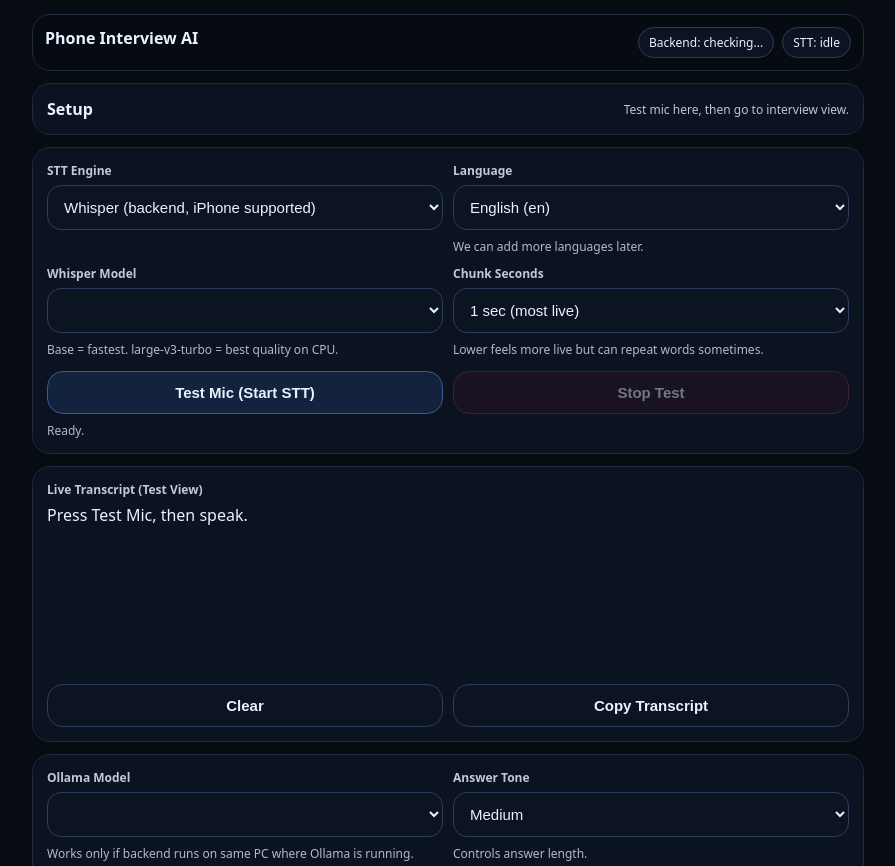
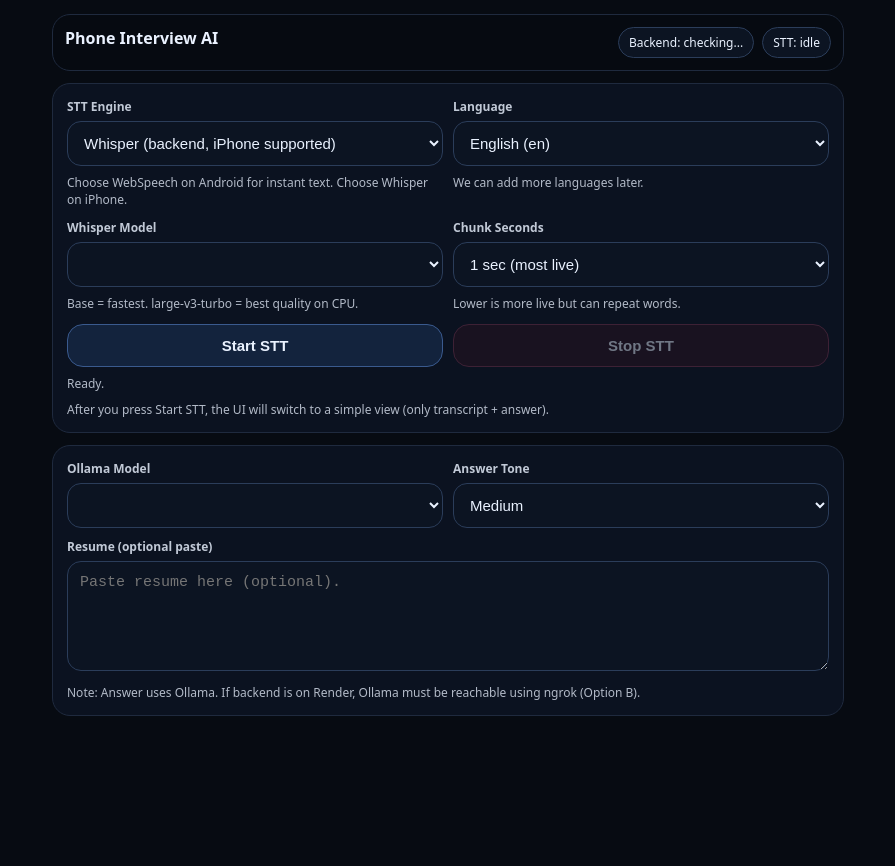
Before and after one commit to moto123a/phone-Interview-ai, a plain HTML site: page frontend/index.html in a window 1280 px wide. Shown: the top 866 px of the page, without its empty margins (192-1087 px from the left). After the commit the page ends 800 px from the top, so only its background shows below. Drawn offline with Linux system fonts and the light colour scheme.

Commit message:
Refactor styles and update text in index.html
Adjusted styles for layout and button elements. Updated text for clarity in the setup view.

```diff
--- a/frontend/index.html
+++ b/frontend/index.html
@@ -7,45 +7,31 @@
   <style>
     :root { color-scheme: dark; }
     body { margin:0; font-family: system-ui, -apple-system, Segoe UI, Roboto, Arial; background:#070b12; color:#eaf2ff; }
-    .wrap { max-width:860px; margin:0 auto; padding:14px; min-height:100vh; box-sizing:border-box; }
-
-    .topbar {
-      position: sticky; top:0; z-index:10;
-      background: rgba(7,11,18,0.92);
-      backdrop-filter: blur(10px);
-      border:1px solid #1f2a3e; border-radius:18px;
-      padding:12px; display:flex; justify-content:space-between; gap:10px;
-    }
+    .wrap { max-width:820px; margin:0 auto; padding:14px; min-height:100vh; box-sizing:border-box; }
+    .topbar { position: sticky; top:0; z-index:10; background: rgba(7,11,18,0.92); backdrop-filter: blur(10px);
+      border:1px solid #1f2a3e; border-radius:18px; padding:12px; display:flex; justify-content:space-between; gap:10px; }
     .brand { font-weight:900; }
     .pill { border:1px solid #2b3d5a; background:#0c1422; border-radius:999px; padding:6px 10px; font-size:12px; white-space:nowrap; }
     .ok { border-color:#2f7; } .danger { border-color:#b33; }
 
     .card { background:#0b1220; border:1px solid #1f2a3e; border-radius:18px; padding:14px; margin:12px 0; }
     label { display:block; font-size:12px; opacity:0.82; font-weight:800; margin-bottom:6px; }
-    input, select, textarea {
-      width:100%; box-sizing:border-box; border-radius:14px; border:1px solid #2b3d5a; background:#0c1422; color:#eaf2ff;
-      padding:12px; font-size:15px; outline:none;
-    }
+    input, select, textarea { width:100%; box-sizing:border-box; border-radius:14px; border:1px solid #2b3d5a; background:#0c1422; color:#eaf2ff;
+      padding:12px; font-size:15px; outline:none; }
     textarea { min-height:110px; resize:vertical; }
 
     .grid2 { display:grid; grid-template-columns:1fr 1fr; gap:10px; }
-    button {
-      width:100%; border:1px solid #2b3d5a; background:#0c1422; color:#eaf2ff; border-radius:16px; padding:12px 10px;
-      font-size:15px; font-weight:900; cursor:pointer;
-    }
+    button { width:100%; border:1px solid #2b3d5a; background:#0c1422; color:#eaf2ff; border-radius:16px; padding:12px 10px;
+      font-size:15px; font-weight:900; }
     button.primary { background:#13233d; border-color:#3a5a8e; }
     button.dangerBtn { background:#2a1220; border-color:#7a3550; }
-    button:disabled { opacity:0.45; cursor:not-allowed; }
+    button:disabled { opacity:0.45; }
 
     .mini { font-size:12px; opacity:0.75; line-height:1.45; margin-top:8px; }
-    .mono { white-space:pre-wrap; word-break:break-word; line-height:1.45; font-size:16px; }
+    .mono { white-space:pre-wrap; word-break:break-word; line-height:1.4; font-size:16px; }
     .bigBox { min-height:170px; }
 
     .hide { display:none; }
-
-    .headerRow { display:flex; gap:10px; align-items:center; justify-content:space-between; }
-    .headerRow h2 { margin:0; font-size:16px; }
-    .soft { opacity:0.8; font-size:12px; }
 
     @media(max-width:520px){ .grid2{grid-template-columns:1fr;} }
   </style>
@@ -61,15 +47,8 @@
       </div>
     </div>
 
-    <!-- VIEW 1: SETUP -->
-    <div id="setupView">
-      <div class="card">
-        <div class="headerRow">
-          <h2>Setup</h2>
-          <div class="soft">Test mic here, then go to interview view.</div>
-        </div>
-      </div>
-
+    <!-- ADVANCED VIEW (before Start STT) -->
+    <div id="advancedView">
       <div class="card">
         <div class="grid2">
           <div>
@@ -78,7 +57,7 @@
               <option value="webspeech">WebSpeech (live, Android best)</option>
               <option value="whisper" selected>Whisper (backend, iPhone supported)</option>
             </select>
-            <div class="mini" id="engineNote"></div>
+            <div class="mini" id="engineNote">Choose WebSpeech on Android for instant text. Choose Whisper on iPhone.</div>
           </div>
 
           <div>
@@ -104,7 +83,7 @@
                 <option value="2">2 sec</option>
                 <option value="3">3 sec</option>
               </select>
-              <div class="mini">Lower feels more live but can repeat words sometimes.</div>
+              <div class="mini">Lower is more live but can repeat words.</div>
             </div>
           </div>
         </div>
@@ -114,21 +93,12 @@
         </div>
 
         <div class="grid2" style="margin-top:12px;">
-          <button class="primary" id="btnTestStart">Test Mic (Start STT)</button>
-          <button class="dangerBtn" id="btnTestStop" disabled>Stop Test</button>
+          <button class="primary" id="btnStart">Start STT</button>
+          <button class="dangerBtn" id="btnStop" disabled>Stop STT</button>
         </div>
 
         <div class="mini" id="statusLine">Ready.</div>
-      </div>
-
-      <!-- LIVE TRANSCRIPT PREVIEW ON SETUP PAGE -->
-      <div class="card">
-        <label>Live Transcript (Test View)</label>
-        <div class="mono bigBox" id="setupTranscript">Press Test Mic, then speak.</div>
-        <div class="grid2" style="margin-top:10px;">
-          <button id="btnSetupClear">Clear</button>
-          <button id="btnSetupCopy">Copy Transcript</button>
-        </div>
+        <div class="mini">After you press Start STT, the UI will switch to a simple view (only transcript + answer).</div>
       </div>
 
       <div class="card">
@@ -136,7 +106,6 @@
           <div>
             <label>Ollama Model</label>
             <select id="ollamaModel"></select>
-            <div class="mini">Works only if backend runs on same PC where Ollama is running.</div>
           </div>
           <div>
             <label>Answer Tone</label>
@@ -145,7 +114,6 @@
               <option value="medium" selected>Medium</option>
               <option value="detailed">Detailed</option>
             </select>
-            <div class="mini">Controls answer length.</div>
           </div>
         </div>
 
@@ -154,29 +122,21 @@
           <textarea id="resume" placeholder="Paste resume here (optional)."></textarea>
         </div>
 
-        <div style="margin-top:12px;">
-          <button class="primary" id="startInterviewBtn">Start Interview</button>
+        <div class="mini">
+          Note: Answer uses Ollama. If backend is on Render, Ollama must be reachable using ngrok (Option B).
         </div>
       </div>
     </div>
 
-    <!-- VIEW 2: INTERVIEW -->
-    <div id="interviewView" class="hide">
-      <div class="card">
-        <div class="headerRow">
-          <h2>Interview</h2>
-          <button id="btnBack" style="max-width:180px;">Back</button>
-        </div>
-        <div class="mini">Only transcript and answer are shown here.</div>
-      </div>
-
+    <!-- SIMPLE VIEW (after Start STT) -->
+    <div id="simpleView" class="hide">
       <div class="card">
         <label>Live Transcript</label>
-        <div class="mono bigBox" id="transcript">Press Start, then speak.</div>
+        <div class="mono bigBox" id="transcript">Press Start STT, then speak.</div>
 
         <div class="grid2" style="margin-top:10px;">
-          <button class="primary" id="btnStart">Start STT</button>
-          <button class="dangerBtn" id="btnStop" disabled>Stop STT</button>
+          <button class="primary" id="btnStart2">Start STT</button>
+          <button class="dangerBtn" id="btnStop2" disabled>Stop STT</button>
         </div>
 
         <div class="grid2" style="margin-top:10px;">
@@ -191,13 +151,12 @@
           <button id="btnCopyAns">Copy Answer</button>
         </div>
 
-        <div class="mini" id="ansStatus">Answer: ready</div>
+        <div class="mini" id="ansStatus" style="margin-top:10px;">Answer: ready</div>
         <div class="mono bigBox" id="answer">Your answer will appear here.</div>
       </div>
     </div>
-
   </div>
 
-  <script src="/static/script.js"></script>
+  <script src="script.js"></script>
 </body>
 </html>
```
